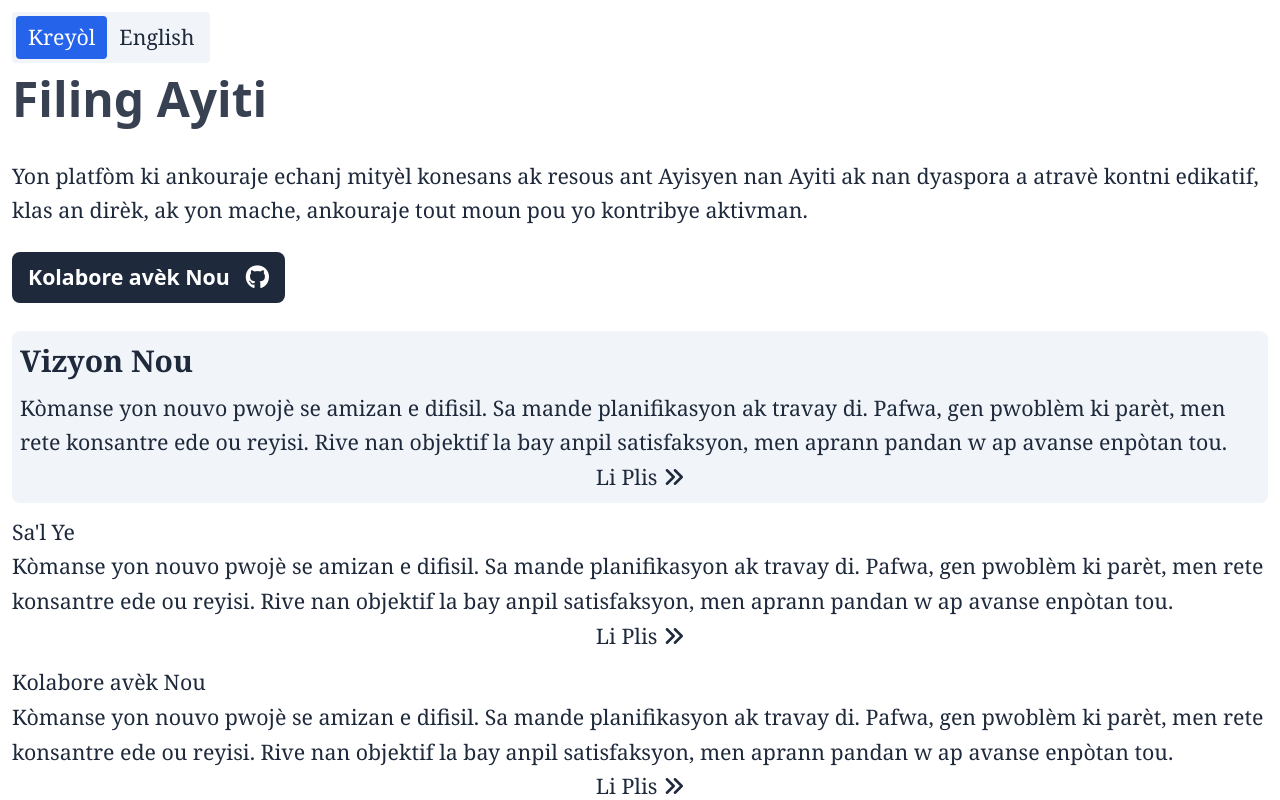
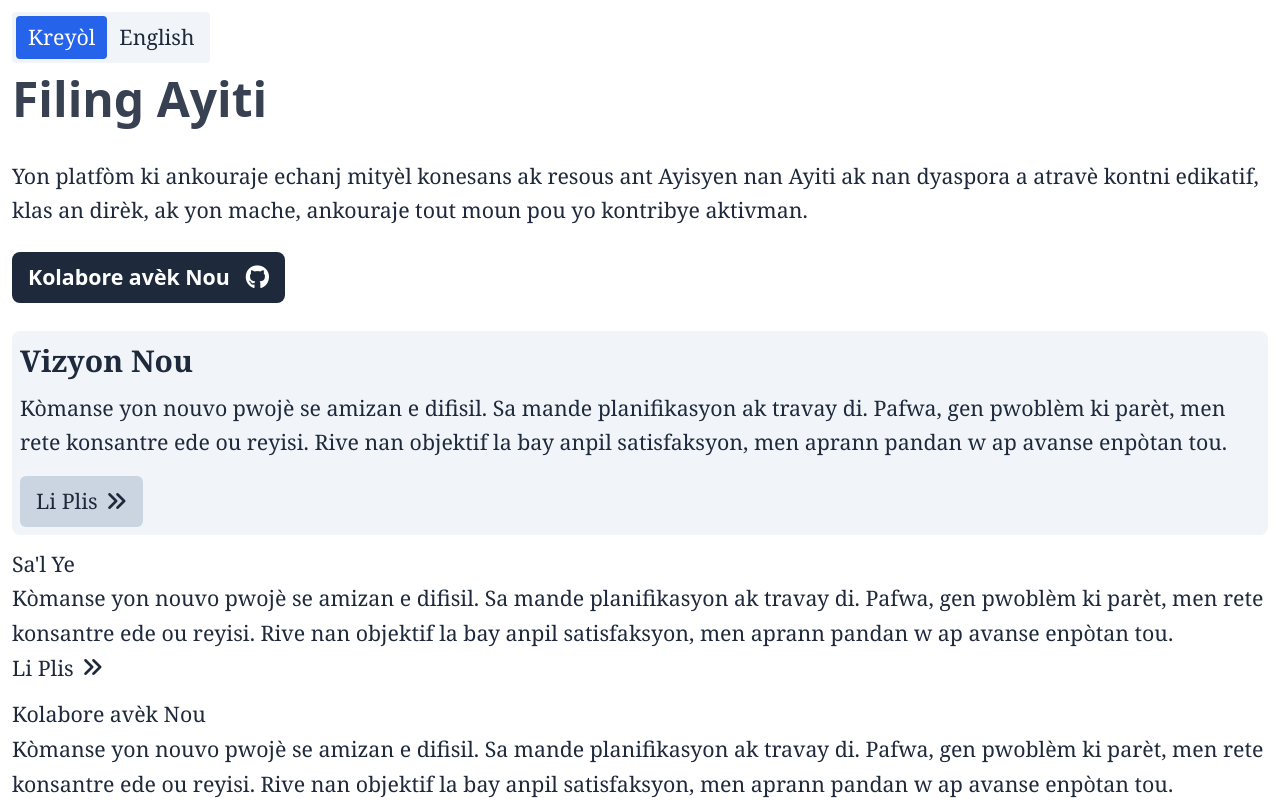
Before and after one commit to wfleu445/feeling-haiti-project, a SvelteKit app in the folder landing-page/: page / in a window 1280 px wide. Built offline with nearby package versions, Linux system fonts and the light colour scheme.

Commit message:
feat: Style more stuff

```diff
--- a/landing-page/src/routes/+page.svelte
+++ b/landing-page/src/routes/+page.svelte
@@ -1,7 +1,7 @@
 <script lang="ts">
 	import Switch from '$lib/components/Switch/Switch.svelte';
 	import { type LanguageCode } from '$lib/utils/translationType';
-	import { translations as homePageTranslations, translations } from '$lib/pages/home/translations';
+	import { translations as homePageTranslations } from '$lib/pages/home/translations';
 
 	type PageSection = keyof typeof homePageTranslations.sections;
 
@@ -32,8 +32,13 @@
 					expandedSection = id;
 				}
 			}}
-			>{homePageTranslations.readMore[selectedLanguage]}
-			<i class="fas fa-angles-right"></i></button
+			class="flex items-center gap-2"
+			>{#if expandedSection !== id}
+				{homePageTranslations.readMore[selectedLanguage]}
+				<i class="fas fa-angles-right"></i>
+			{:else}
+				{homePageTranslations.collapse[selectedLanguage]}<i class="fas fa-angles-up"></i>
+			{/if}</button
 		>
 		{#if expandedSection === id}
 			<div>
@@ -41,7 +46,7 @@
 					{@html longDescription}
 				</div>
 				<button
-					class="collapse-button"
+					class="flex items-center gap-2"
 					onclick={() => {
 						expandedSection = undefined;
 					}}
@@ -83,7 +88,7 @@
 	</div>
 	<!--Proposal-->
 	<div
-		class="rounded-lg bg-slate-100 p-2 [&_.header]:pb-3 [&_.header]:pt-1 [&_.header]:text-3xl [&_.header]:font-semibold"
+		class="rounded-lg bg-slate-100 p-2 [&_.header]:pb-3 [&_.header]:pt-1 [&_.header]:text-3xl [&_.header]:font-semibold [&_.long-description]:pt-4 [&_button]:mt-4 [&_button]:w-fit [&_button]:rounded-md [&_button]:bg-slate-300 [&_button]:px-4 [&_button]:py-2"
 	>
 		{@render expandingSection(
 			'intro',
```
Also changed, not shown: 2 other files (tests, documents, lock files or other folders).
